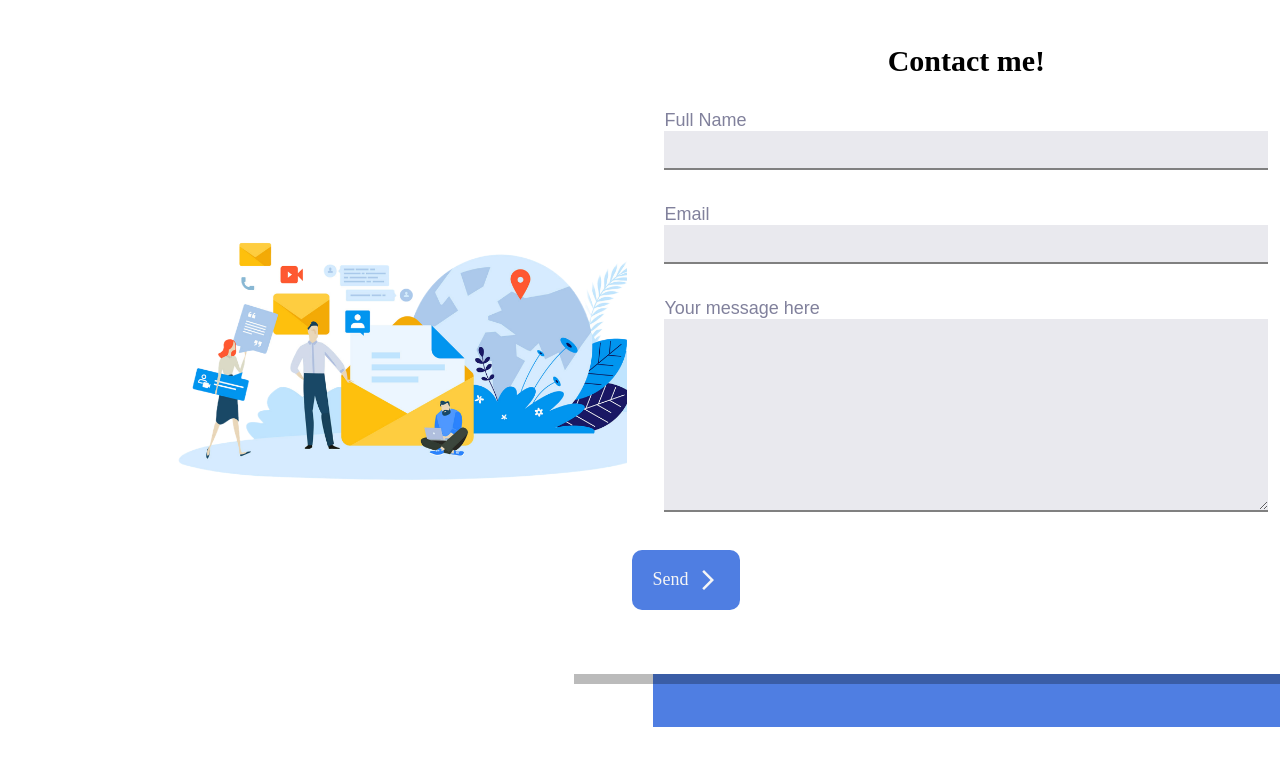
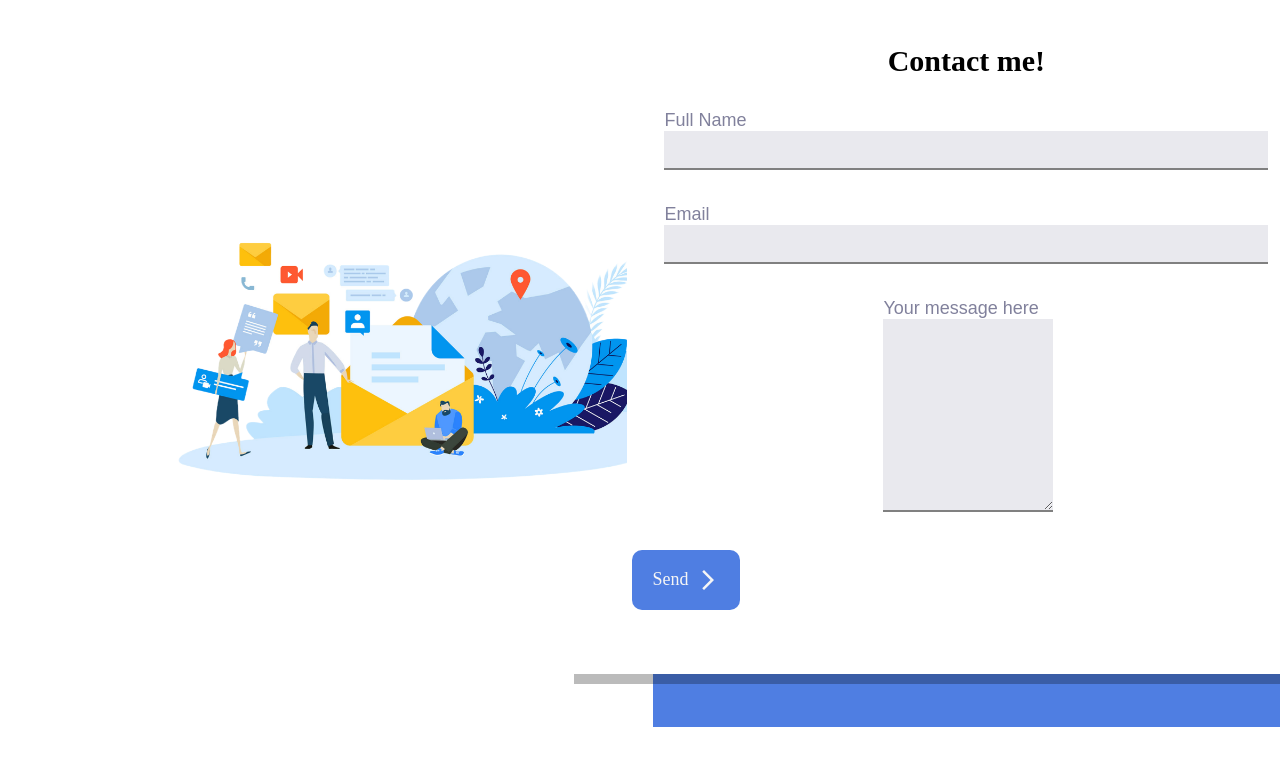
Before and after one commit to ValRobichaux/port2.0, a React (Create React App) app: page / in a window 1280 px wide. Shown: the part 2813-3579 px from the top of the page. Built offline with nearby package versions, Linux system fonts and the light colour scheme; the HTML template or start-up script is replaced by a standard one; a web font is replaced by a local one.

Commit message:
lots of mobile fixes

```diff
--- a/src/components/textField/TextField.scss
+++ b/src/components/textField/TextField.scss
@@ -1,18 +1,40 @@
+@import "../../global.scss";
 
 .textfield {
-    display: block;
+  display: block;
 
+  .label {
+    display: inherit;
+    font-size: large;
+    font-family: sans-serif;
+    color: rgb(129, 129, 156);
+    font-size: large;
+  }
+
+  .textarea {
+    outline: none;
+    width: 100%;
+    border: 2px;
+    background: rgba(129, 129, 156, 0.171);
+    margin-bottom: 2px;
+    height: 14em;
+    border-bottom: 2px solid grey;
+    padding-left: 2px;
+    padding-right: 2px;
+  }
+  @include mobile {
+    width: 90%;
     .label {
       display: inherit;
       font-size: large;
       font-family: sans-serif;
-      color:rgb(129, 129, 156);
-      font-size:large;
+      color: rgb(129, 129, 156);
+      font-size: large;
     }
 
     .textarea {
       outline: none;
-      width: 600px;
+      width: 100%;
       border: 2px;
       background: rgba(129, 129, 156, 0.171);
       margin-bottom: 2px;
@@ -22,3 +44,4 @@
       padding-right: 2px;
     }
   }
+}
```
